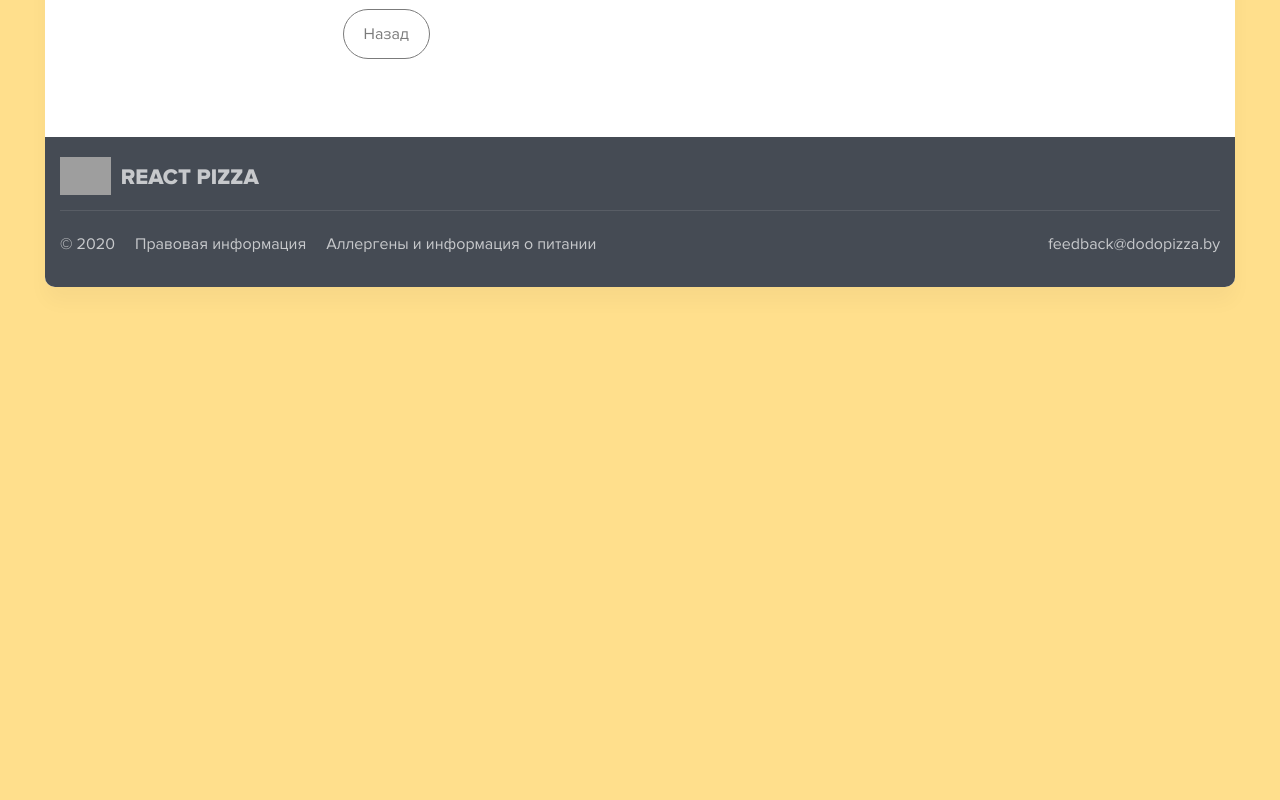
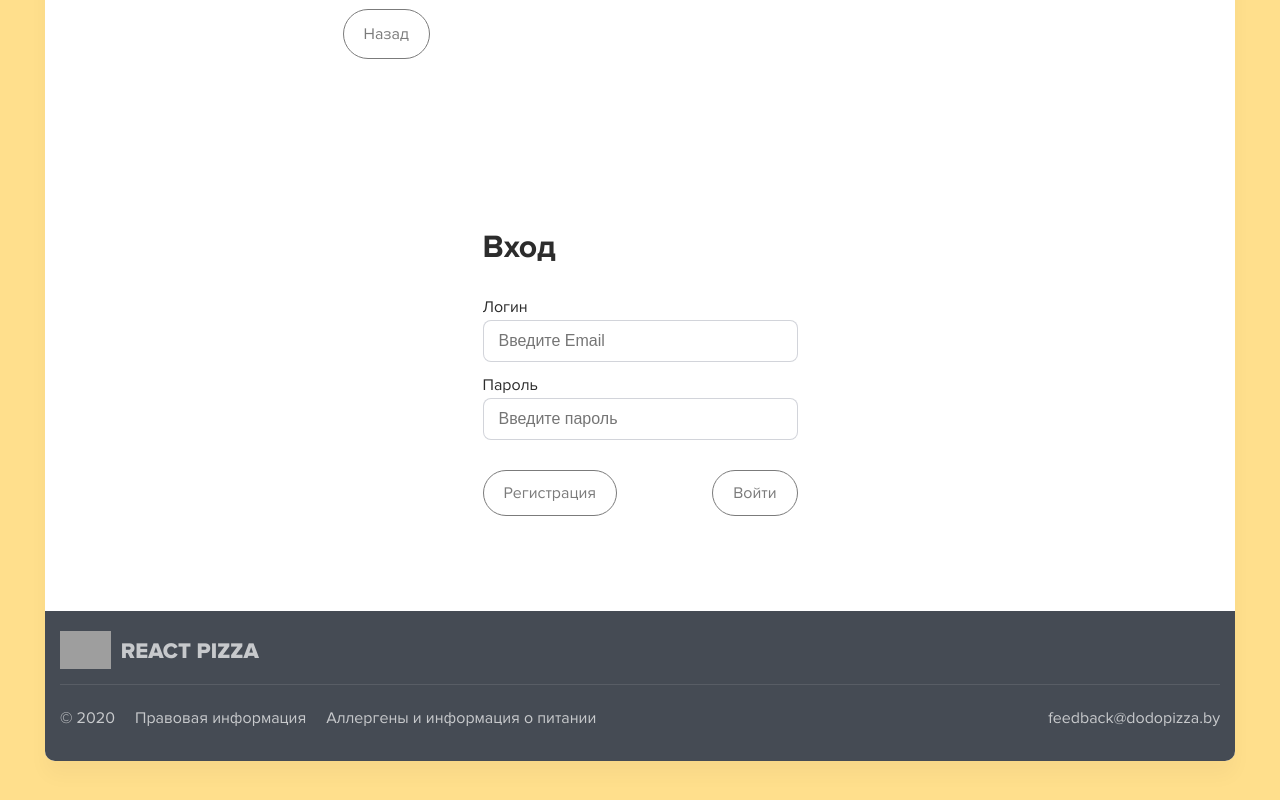
Before and after one commit to TimmTha7er/pizza-work, a React (Create React App) app in the folder client/: page /empty-cart in a window 1280 px wide. Shown: the part 1303-2103 px from the top of the page. Before the commit the page ends 1635 px from the top, so only its background shows below. Built offline with nearby package versions, Linux system fonts and the light colour scheme; grey boxes are pictures that could not be loaded.

Commit message:
add form for login

```diff
--- /dev/null
+++ b/client/src/components/Admin/Login.jsx
@@ -0,0 +1,41 @@
+import React from 'react';
+
+const Login = () => {
+  return (
+    <div class='login page'>
+      <div class='container login__container'>
+        <h2 class='login__title'>Вход</h2>
+        <form class='login-form' action=''>
+          <div class='login-form__inputs'>
+            <label class='login-form__label' for=''>
+              Логин
+            </label>
+            <input
+              class='login-form__input input'
+              type='text'
+              placeholder='Введите Email'
+            />
+            <label class='login-form__label' for=''>
+              Пароль
+            </label>
+            <input
+              class='login-form__input login-form__input_last input'
+              type='password'
+              placeholder='Введите пароль'
+            />
+          </div>
+          <div class='login-form__btns'>
+            <a href='' class='button button_grey login-form__reg-btn'>
+              Регистрация
+            </a>
+            <a href='' class='button button_grey login-form__log-btn'>
+              Войти
+            </a>
+          </div>
+        </form>
+      </div>
+    </div>
+  );
+};
+
+export default Login;
--- a/client/src/components/App.js
+++ b/client/src/components/App.js
@@ -9,6 +9,7 @@ import {
   CartEmpty,
   EditPizza,
   EditFilters,
+  Login
 } from './';
 
 // TODO
@@ -55,6 +56,7 @@ const App = () => {
       </main>
 
       <EditFilters />
+      <Login />
 
       <Footer />
     </div>
--- a/client/src/components/index.js
+++ b/client/src/components/index.js
@@ -34,6 +34,7 @@ export { default as Footer } from './Footer';
 
 
 export { default as EditFilters } from './Admin/EditFilters';
+export { default as Login } from './Admin/Login';
 
 
 export { default as App } from './App';
--- /dev/null
+++ b/client/src/scss/components/_login-form.scss
@@ -0,0 +1,32 @@
+// ----------------------------------------------
+//		login-form
+// ----------------------------------------------
+.login {
+  &__container {
+    max-width: 345px;
+
+    @media only screen and (max-width: 1200px) {
+      max-width: 345px;
+    }
+  }
+}
+
+.login-form {
+  &__inputs {
+    margin-bottom: 30px;
+  }
+
+  &__input {
+    margin-bottom: 15px;
+  }
+
+  &__label {
+    display: block;
+    margin-bottom: 5px;
+  }
+
+  &__btns {
+    display: flex;
+    justify-content: space-between;
+  }
+}
--- a/client/src/scss/index.scss
+++ b/client/src/scss/index.scss
@@ -10,5 +10,6 @@
 @import './components/empty-cart';
 
 @import './components/filters-form';
+@import './components/login-form';
 
 @import './components/footer';
```
